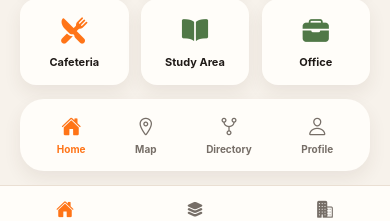
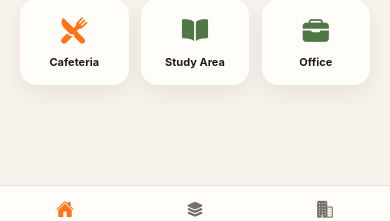
Before and after one commit to muliang0711/Tarumt-arena-indoor-navigation-app, a React Native app in the folder Arena_indoor_navigation/: screen / in a window 390 px wide. Shown: the part 595-816 px from the top of the page. Built offline with nearby package versions, Linux system fonts and the light colour scheme.

Commit message:
Remove duplicate home navigation

```diff
--- a/Arena_indoor_navigation/src/screens/HomeScreen.tsx
+++ b/Arena_indoor_navigation/src/screens/HomeScreen.tsx
@@ -55,20 +55,6 @@ export function HomeScreen({ onOpenFloors }: HomeScreenProps) {
       <View style={styles.grid}>
         {quickAccess.map((item) => (
           <QuickAccessCard key={item.label} label={item.label} icon={item.icon} tone={item.tone} />
-        ))}
-      </View>
-
-      <View style={styles.bottomBar}>
-        {[
-          ['home', 'Home'],
-          ['location-outline', 'Map'],
-          ['git-network-outline', 'Directory'],
-          ['person-outline', 'Profile'],
-        ].map(([icon, label], index) => (
-          <View key={label} style={styles.bottomItem}>
-            <Ionicons name={icon as keyof typeof Ionicons.glyphMap} size={20} color={index === 0 ? colors.orange : colors.textMuted} />
-            <Text style={[styles.bottomLabel, index === 0 && styles.bottomActive]}>{label}</Text>
-          </View>
         ))}
       </View>
     </ScreenScaffold>
@@ -173,27 +159,4 @@ const styles = StyleSheet.create({
     justifyContent: 'space-between',
     rowGap: 12,
   },
-  bottomBar: {
-    minHeight: 72,
-    marginTop: 14,
-    paddingHorizontal: 12,
-    alignItems: 'center',
-    flexDirection: 'row',
-    justifyContent: 'space-around',
-    borderRadius: radius.lg,
-    backgroundColor: colors.surface,
-    ...shadow,
-  },
-  bottomItem: {
-    alignItems: 'center',
-    gap: 5,
-  },
-  bottomLabel: {
-    color: colors.textMuted,
-    fontSize: 10,
-    fontWeight: '700',
-  },
-  bottomActive: {
-    color: colors.orange,
-  },
 });
```
